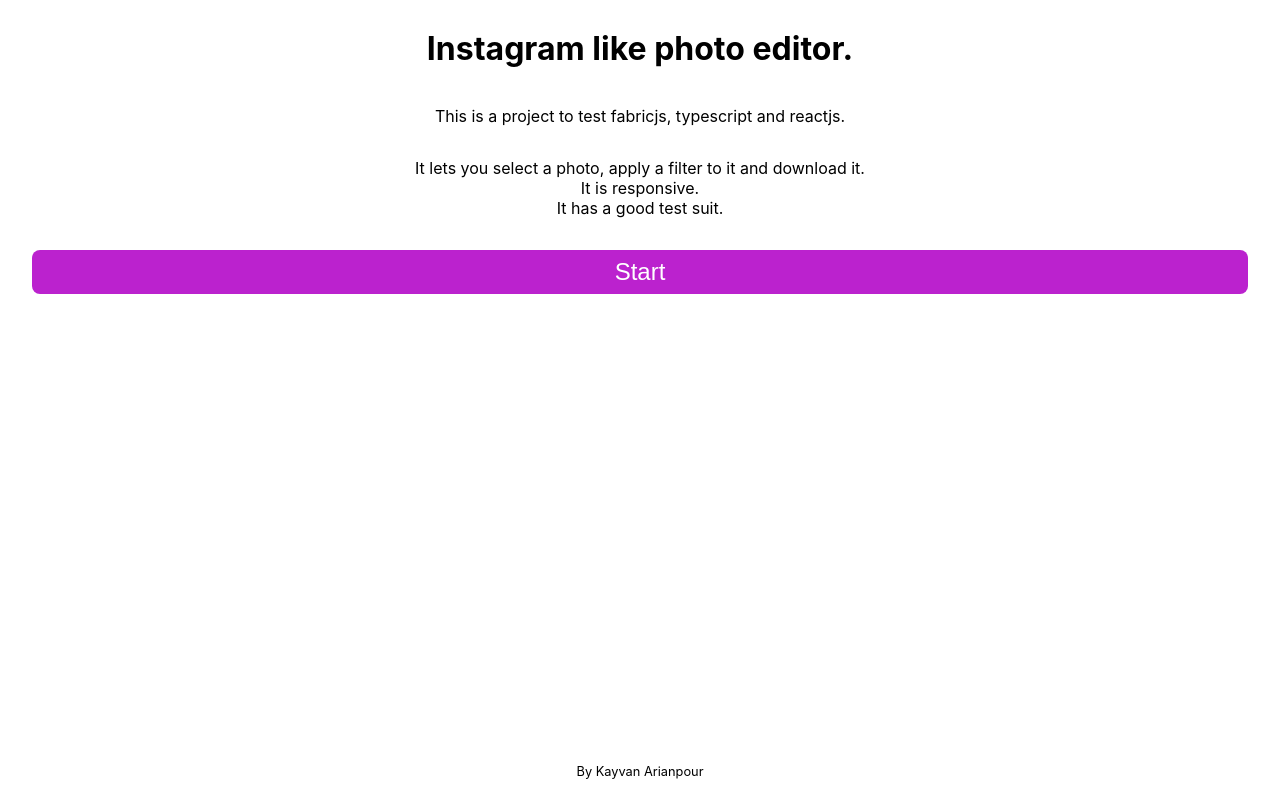
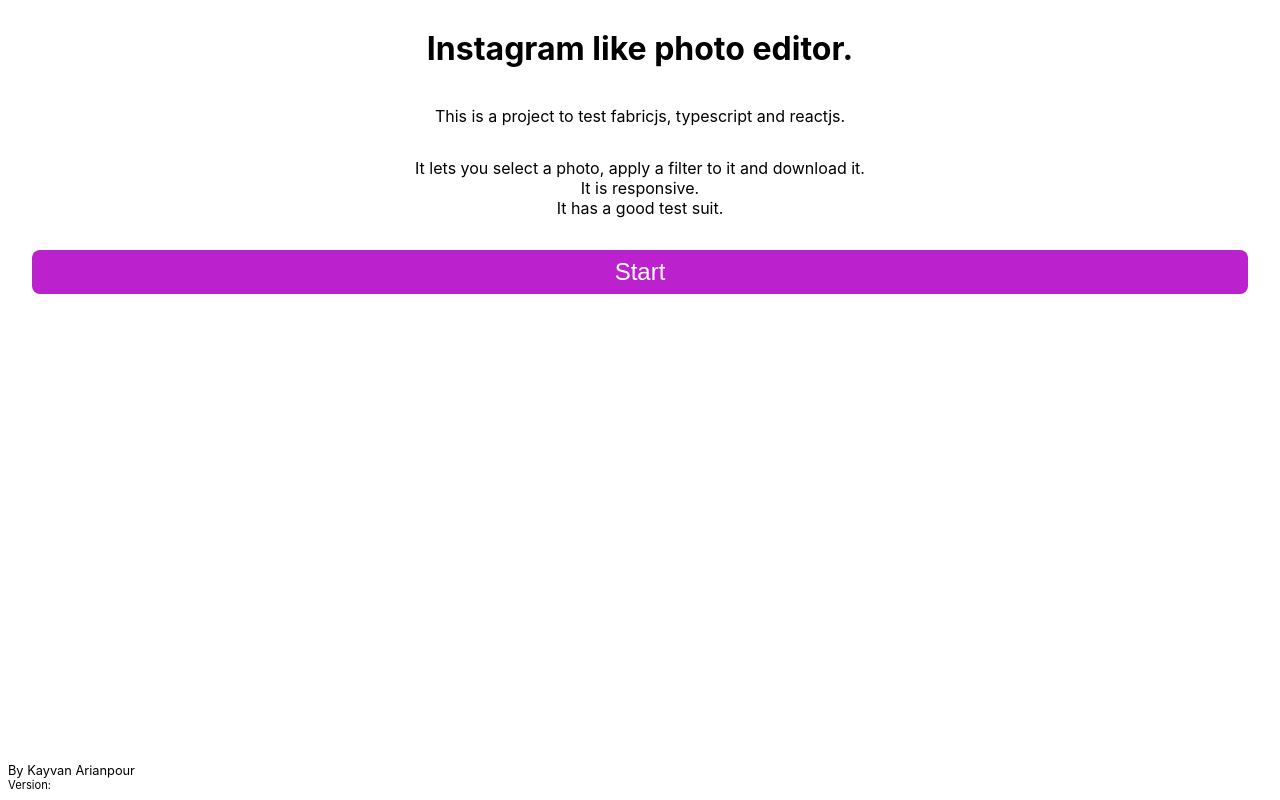
Before and after one commit to karianpour/instabic, a React (Create React App) app: page / in a window 1280 px wide. Built offline with nearby package versions, Linux system fonts and the light colour scheme.

Commit message:
showing version

```diff
--- a/package.json
+++ b/package.json
@@ -1,6 +1,6 @@
 {
   "name": "instabic",
-  "version": "0.1.0",
+  "version": "0.2.0",
   "homepage": "https://karianpour.github.io/instabic/",
   "private": true,
   "dependencies": {
@@ -21,8 +21,8 @@
     "web-vitals": "^1.1.2"
   },
   "scripts": {
-    "start": "react-scripts start",
-    "build": "react-scripts build",
+    "start": "REACT_APP_VERSION=$npm_package_version react-scripts start",
+    "build": "REACT_APP_VERSION=$npm_package_version react-scripts build",
     "test": "react-scripts test",
     "eject": "react-scripts eject"
   },
--- a/src/App.css
+++ b/src/App.css
@@ -2,7 +2,3 @@
   text-align: center;
   flex-grow: 1;
 }
-
-footer {
-  font-size: 0.8rem;
-}
--- a/src/index.css
+++ b/src/index.css
@@ -100,3 +100,7 @@
 .icon-button:hover {
   background-color: var(--highlight-color);
 }
+
+footer {
+  font-size: 0.8rem;
+}
--- a/src/pages/Home.tsx
+++ b/src/pages/Home.tsx
@@ -19,8 +19,9 @@
           Start
         </button>
       </div>
-      <footer className="flex-col">
-        <p>By Kayvan Arianpour</p>
+      <footer className="home__footer flex-col">
+        <p className="home__footer-name">By Kayvan Arianpour</p>
+        <p className="home__footer-version">Version: {process.env.REACT_APP_VERSION}</p>
       </footer>
     </>
   );
--- a/src/pages/home.css
+++ b/src/pages/home.css
@@ -8,3 +8,17 @@
   padding: 8px;
   margin: 16px 24px;
 }
+
+.home__footer {
+  align-items: flex-start;
+}
+
+.home__footer-name {
+  font-size: 0.8rem;
+  margin: 0;
+}
+
+.home__footer-version {
+  font-size: 0.7rem;
+  margin: 0;
+}
```
